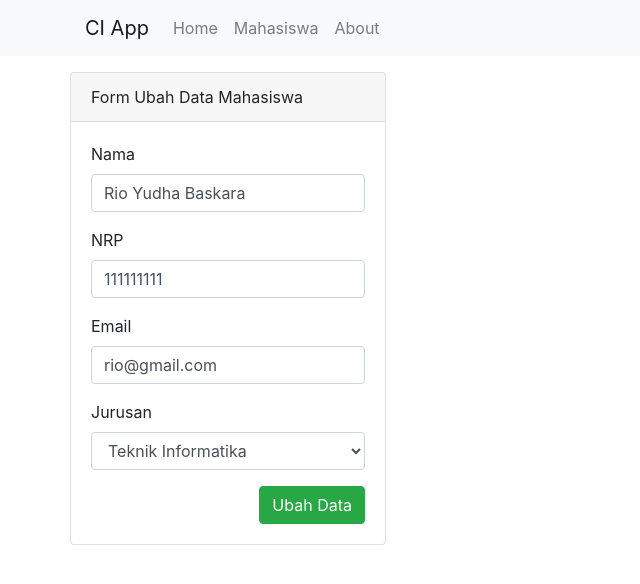
After one commit to RioYBaskara/CI3_CRUD-Belajar, a CodeIgniter app: page /ci-app/mahasiswa/ubah/1 in a window 1280 px wide. The commit adds this page. Shown: the top 584 px of the page, without its empty margins (0-640 px from the left). Run offline with CodeIgniter, Linux system fonts and the light colour scheme; data comes from the database, SQL or seed files in the repository.

Commit message:
CRUD, Update Tabel Mahasiswa, flashdata || Opsi Form jurusan update pakai array || Comment penjelasan kode update

```diff
--- a/application/controllers/Mahasiswa.php
+++ b/application/controllers/Mahasiswa.php
@@ -66,9 +66,36 @@ class Mahasiswa extends CI_Controller
     public function detail($id)
     {
         $data['judul'] = 'Detail Data Mahasiswa';
-        $data['mahasiswa'] = $this->Mahasiswa_model->geMahasiswaById($id);
+        $data['mahasiswa'] = $this->Mahasiswa_model->getMahasiswaById($id);
         $this->load->view("templates/header", $data);
         $this->load->view("mahasiswa/detail");
         $this->load->view("templates/footer");
     }
+
+    // UPDATE || menjalankan fungsi untuk update data per id menggunakan model Mahasiswa_model fungsi ubahDataMahasiswa(), flash data. mengambil data tabel mahasiswa juga dengan getMahasiswaById($id) untuk menampilkan value data pada input form.
+    public function ubah($id)
+    {
+        $data["judul"] = "Form Ubah Data Mahasiswa";
+        $data["mahasiswa"] = $this->Mahasiswa_model->getMahasiswaById($id);
+        // IDE ||| nanti jurusan dibikin tabel sendiri biar bisa nambah jurusan baru pakai crud form
+        $data["jurusan"] = ['Teknik Informatika', 'Teknik Mesin', 'Teknik Planologi', 'Teknik Pangan', 'Teknik Lingkungan'];
+
+        // Rules untuk form_validation
+        $this->form_validation->set_rules("nama", "Nama", "required");
+        $this->form_validation->set_rules("nrp", "NRP", "required|numeric");
+        $this->form_validation->set_rules("email", "Email", "required|valid_email");
+
+        // CREATE || Pengkondisian form_validation, jika input salah, kembali ke view form input. jika input benar, menjalankan query untuk menambahkan data ke tabel mahasiswa lalu redirect dengan session, flashdata
+        if ($this->form_validation->run() == FALSE) {
+            $this->load->view("templates/header", $data);
+            $this->load->view("mahasiswa/ubah", $data);
+            $this->load->view("templates/footer");
+        } else {
+            $this->Mahasiswa_model->ubahDataMahasiswa();
+            // flashdata, session flash dengan isi Diubah
+            $this->session->set_flashdata("flashcreate", "diubah");
+            // mengalihkan ke view mahasiswa
+            redirect('mahasiswa');
+        }
+    }
 }
--- a/application/models/Mahasiswa_model.php
+++ b/application/models/Mahasiswa_model.php
@@ -31,7 +31,7 @@ class Mahasiswa_model extends CI_Model
     }
 
     // Detail Data Tabel Mahasiswa per id/parameter $id
-    public function geMahasiswaById($id)
+    public function getMahasiswaById($id)
     {
         // $this->db->where("id", $id);
         // $this->db->select("mahasiswa");
@@ -39,4 +39,19 @@ class Mahasiswa_model extends CI_Model
         // query builder untuk select mahasiswa WHERE $id, dikirim dalam bentuk array row
         return $this->db->get_where("mahasiswa", ['id' => $id])->row_array();
     }
+
+    // Update Data Tabel Mahasiswa per id, dari input hidden form pada view
+    public function ubahDataMahasiswa()
+    {
+        $data = [
+            "nama" => $this->input->post("nama", true),
+            "nrp" => $this->input->post("nrp", true),
+            "email" => $this->input->post("email", true),
+            "jurusan" => $this->input->post("jurusan", true)
+        ];
+
+        // query builder untuk update mahasiswa WHERE $id
+        $this->db->where('id', $this->input->post('id'));
+        $this->db->update('mahasiswa', $data);
+    }
 }
--- a/application/views/mahasiswa/index.php
+++ b/application/views/mahasiswa/index.php
@@ -1,3 +1,4 @@
+<!-- <?php var_dump($mahasiswa); ?> -->
 <div class="container">
     <!-- flashdata create -->
     <?php if ($this->session->flashdata('flashcreate')): ?>
--- /dev/null
+++ b/application/views/mahasiswa/ubah.php
@@ -0,0 +1,51 @@
+<!-- Page Tambah Mahasiswa -->
+<!-- <?php var_dump($jurusan); ?> -->
+<div class="container">
+    <div class="row mt-3">
+        <div class="col-mg-6">
+
+            <div class="card">
+                <div class="card-header">
+                    Form Ubah Data Mahasiswa
+                </div>
+                <div class="card-body">
+                    <form action="" method="post">
+                        <input type="hidden" name="id" value="<?= $mahasiswa['id']; ?>">
+                        <div class="form-group">
+                            <label for="nama">Nama</label>
+                            <input type="text" name="nama" class="form-control" id="nama"
+                                value="<?= $mahasiswa['nama']; ?>">
+                            <small class="form-text text-danger"><?= form_error('nama'); ?></small>
+                        </div>
+                        <div class="form-group">
+                            <label for="nrp">NRP</label>
+                            <input type="text" name="nrp" class="form-control" id="nrp"
+                                value="<?= $mahasiswa['nrp']; ?>">
+                            <small class="form-text text-danger"><?= form_error('nrp'); ?></small>
+                        </div>
+                        <div class="form-group">
+                            <label for="email">Email</label>
+                            <input type="text" name="email" class="form-control" id="email"
+                                value="<?= $mahasiswa['email']; ?>">
+                            <small class="form-text text-danger"><?= form_error('email'); ?></small>
+                        </div>
+                        <div class="form-group">
+                            <label for="jurusan">Jurusan</label>
+                            <select class="form-control" id="jurusan" name="jurusan">
+                                <?php foreach ($jurusan as $j): ?>
+                                    <?php if ($j == $mahasiswa['jurusan']): ?>
+                                        <option value="<?= $j; ?>" selected><?= $j; ?></option>
+                                    <?php else: ?>
+                                        <option value="<?= $j; ?>"><?= $j; ?></option>
+                                    <?php endif; ?>
+                                <?php endforeach; ?>
+                            </select>
+                        </div>
+                        <button type="submit" name="ubah" class="btn btn-success float-right">Ubah Data</button>
+                    </form>
+                </div>
+            </div>
+
+        </div>
+    </div>
+</div>
```
